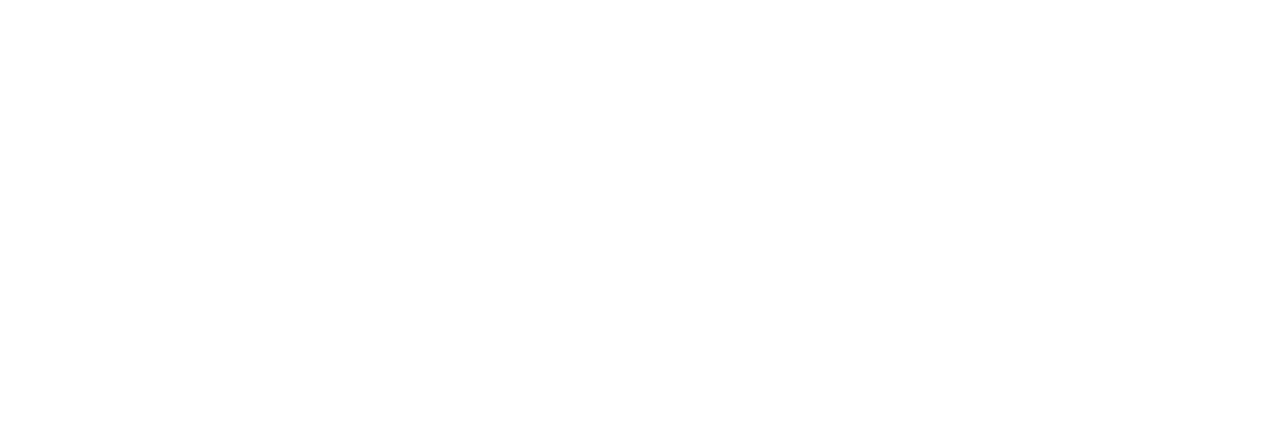
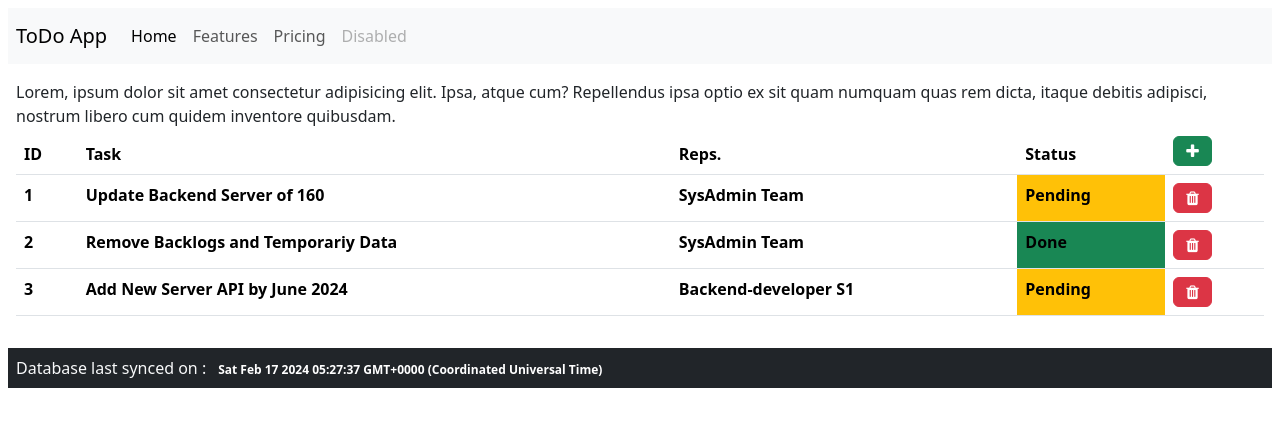
Before and after one commit to AlamSirji/Projects, a React (Create React App) app in the folder reactapp/: page / in a window 1280 px wide. Shown: the top 426 px of the page. Built offline with nearby package versions, Linux system fonts and the light colour scheme.

Commit message:
Added new Todo Btn Ops

```diff
--- a/reactapp/package.json
+++ b/reactapp/package.json
@@ -7,6 +7,7 @@
     "@testing-library/react": "^13.4.0",
     "@testing-library/user-event": "^13.5.0",
     "bootstrap": "^5.3.2",
+    "font-awesome": "^4.7.0",
     "react": "^18.2.0",
     "react-dom": "^18.2.0",
     "react-scripts": "5.0.1",
--- a/reactapp/src/components/App.jsx
+++ b/reactapp/src/components/App.jsx
@@ -1,10 +1,152 @@
 import React from "react";
 import { Component } from "react";
 import "bootstrap/dist/css/bootstrap.css";
+import "font-awesome/css/font-awesome.css";
 export default class App extends Component {
+  details = {
+    name: "ToDo App",
+  };
+
+  taskList = [
+    {
+      id: 1,
+      task: "Update Backend Server of 160",
+      reps: "SysAdmin Team",
+      status: "Pending",
+    },
+    {
+      id: 2,
+      task: "Remove Backlogs and Temporariy Data",
+      reps: "SysAdmin Team",
+      status: "Done",
+    },
+    {
+      id: 3,
+      task: "Add New Server API by June 2024",
+      reps: "Backend-developer S1",
+      status: "Pending",
+    },
+  ];
+
+  // cmnStyleObj = {
+  //   margin: 5,
+  //   padding: 5,
+  // };
+
   state = {};
 
+  handlerDelete = (taskId) => {
+    // console.log(this.taskList.filter(this.checkTask(taskId)));
+    // needs better delete operation
+  };
+
+  // checkTask(taskId) {
+  //   return taskId;
+  // }
+
+  addTask = () => {
+    this.setState({
+      taskList: this.taskList.push({
+        id: Math.floor(Math.random() * 10000),
+        task: prompt("enter the task", "some random task ..."),
+        reps: prompt("reps name : ", "some random reps."),
+        status: "Pending",
+      }),
+    });
+  };
+
+  getStatusClass(status) {
+    if (status == "Done") {
+      return "bg-success";
+    } else {
+      return "bg-warning";
+    }
+  }
+
   render() {
-    return <React.Fragment></React.Fragment>;
+    return (
+      <React.Fragment>
+        <header>
+          <nav className="m-2 p-2 navbar navbar-expand-lg navbar-light bg-light">
+            <a className="navbar-brand" href="#">
+              {this.details.name}
+            </a>
+            <button
+              className="navbar-toggler"
+              type="button"
+              data-toggle="collapse"
+              data-target="#navbarNavAltMarkup"
+              aria-controls="navbarNavAltMarkup"
+              aria-expanded="false"
+              aria-label="Toggle navigation"
+            >
+              <span className="navbar-toggler-icon"></span>
+            </button>
+            <div className="collapse navbar-collapse" id="navbarNavAltMarkup">
+              <div className="navbar-nav">
+                <a className="nav-item nav-link active" href="#">
+                  Home <span className="sr-only">(current)</span>
+                </a>
+                <a className="nav-item nav-link" href="#">
+                  Features
+                </a>
+                <a className="nav-item nav-link" href="#">
+                  Pricing
+                </a>
+                <a className="nav-item nav-link disabled" href="#">
+                  Disabled
+                </a>
+              </div>
+            </div>
+          </nav>
+        </header>
+        <main className="m-2 p-2">
+          Lorem, ipsum dolor sit amet consectetur adipisicing elit. Ipsa, atque
+          cum? Repellendus ipsa optio ex sit quam numquam quas rem dicta, itaque
+          debitis adipisci, nostrum libero cum quidem inventore quibusdam.
+          <table className="table">
+            <thead>
+              <tr>
+                <th scope="col">ID</th>
+                <th scope="col">Task</th>
+                <th scope="col">Reps.</th>
+                <th scope="col">Status</th>
+                <th scope="col">
+                  <i
+                    title="Add New Task"
+                    className="fa fa-plus btn btn-success"
+                    onClick={this.addTask}
+                  ></i>
+                </th>
+              </tr>
+            </thead>
+            <tbody>
+              {this.taskList.map((task) => (
+                <tr key={task.id}>
+                  <th>{task.id}</th>
+                  <th>{task.task}</th>
+                  <th>{task.reps}</th>
+                  <th className={this.getStatusClass(task.status)}>
+                    {task.status}
+                  </th>
+                  <th>
+                    <i
+                      title="Delete this task"
+                      className="fa fa-trash btn btn-danger"
+                      onClick={() => {
+                        this.handlerDelete(task.id);
+                      }}
+                    ></i>
+                  </th>
+                </tr>
+              ))}
+            </tbody>
+          </table>
+        </main>
+        <footer className="bg-dark text-light m-2 p-2">
+          Database last synced on : <span className="badge">{Date()}</span>
+        </footer>
+      </React.Fragment>
+    );
   }
 }
```
Also changed, not shown: 1 other file (tests, documents, lock files or other folders).
